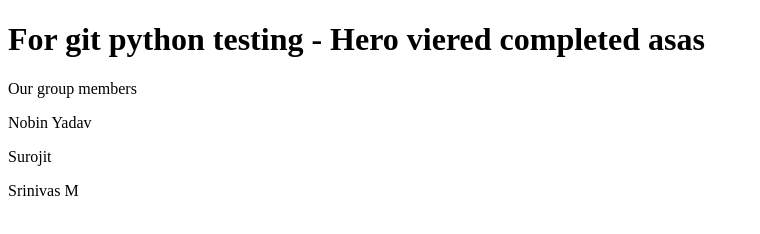
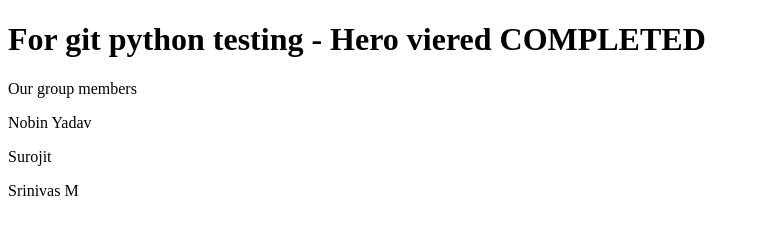
Before and after one commit to Nobin1987/GITPYTHON_GROUP, a plain HTML site: page index.html in a window 1280 px wide. Shown: the whole page, without its empty margins (0-760 px from the left). Drawn offline with Linux system fonts and the light colour scheme.

Commit message:
Update index.html

```diff
--- a/index.html
+++ b/index.html
@@ -3,7 +3,7 @@
 <html>
 <body>
 
-<h1>For git python testing - Hero viered completed asas </h1>
+<h1>For git python testing - Hero viered COMPLETED  </h1>
 
 <p>Our group members </p>
 <p>Nobin Yadav </p>
```
